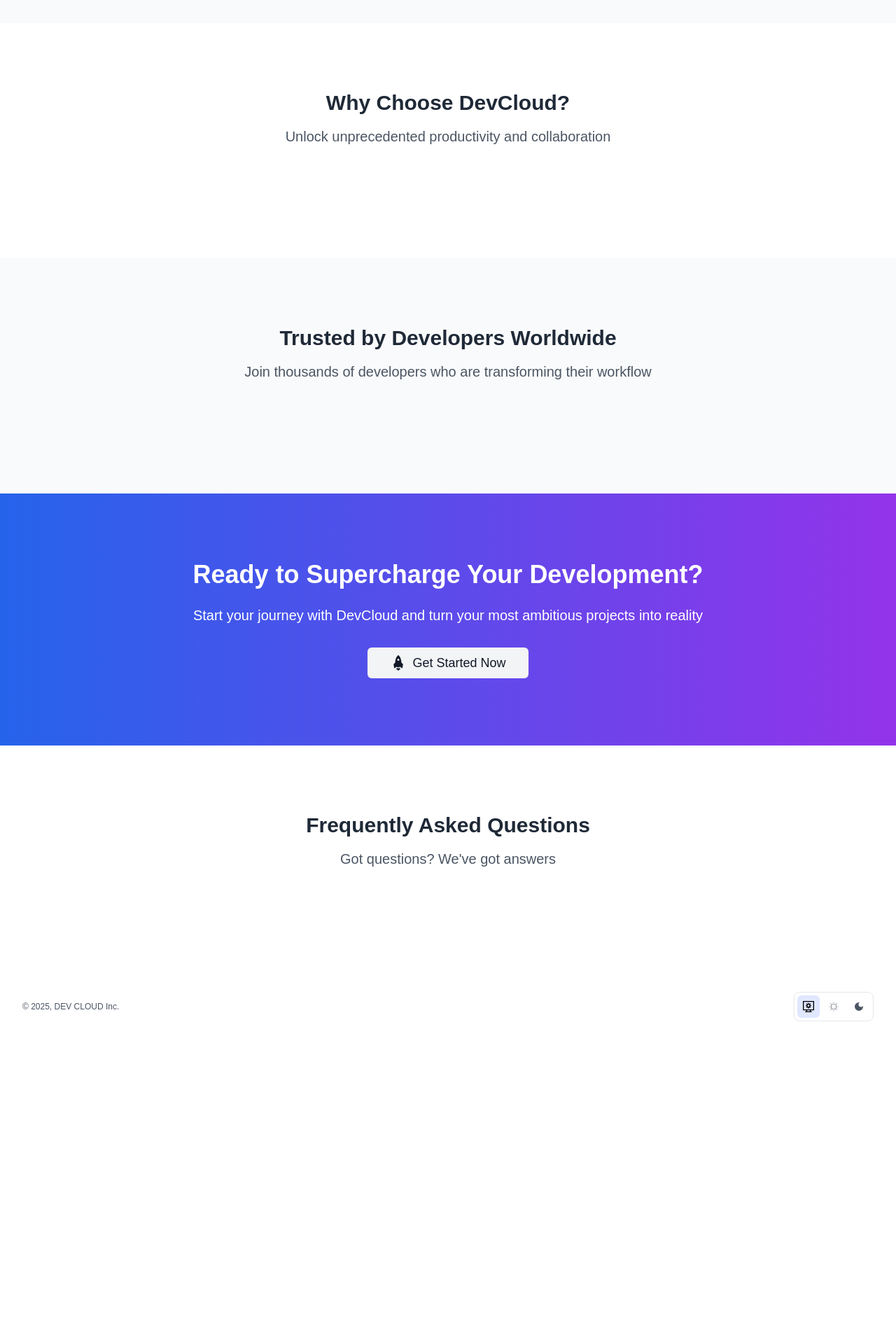
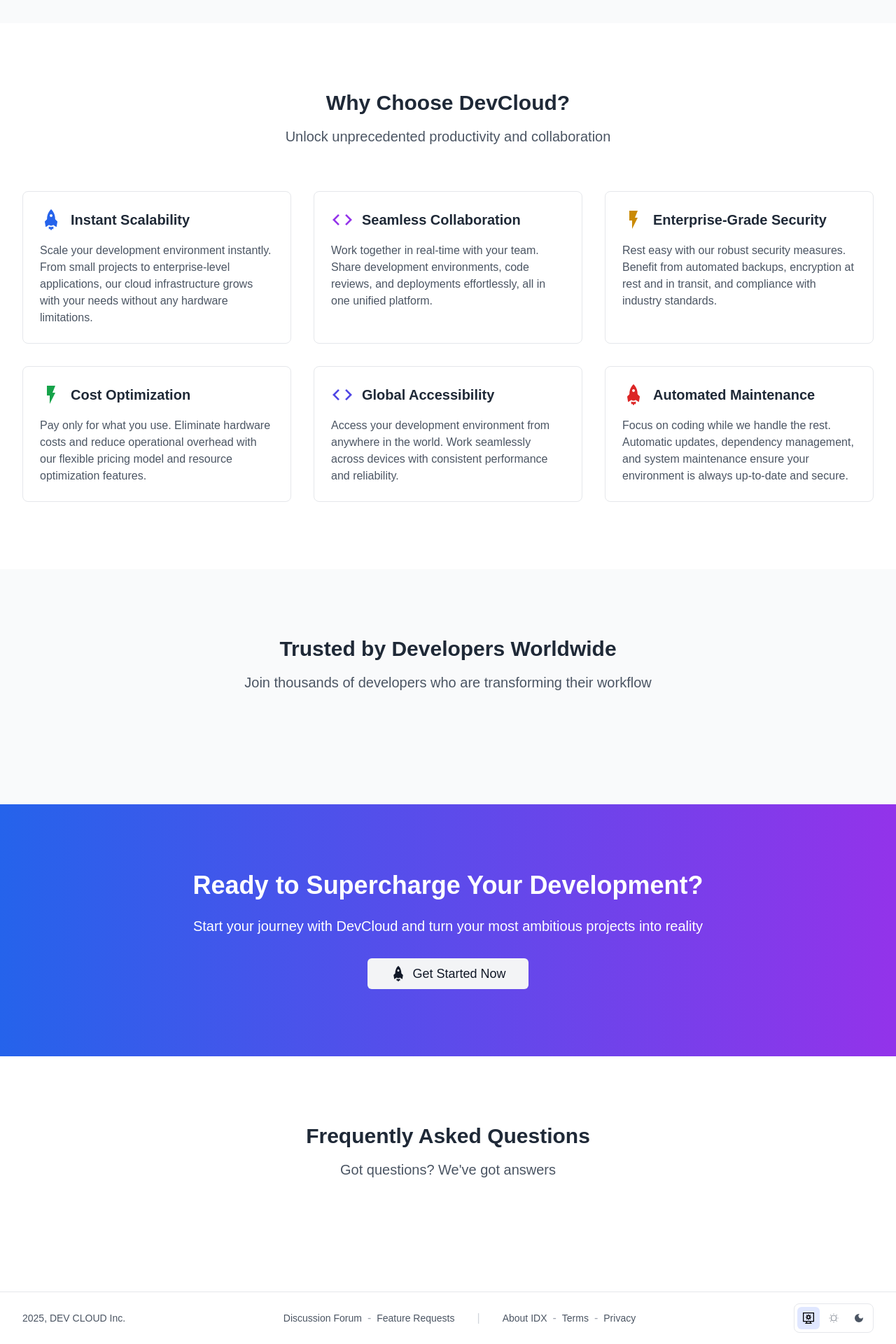
Before and after one commit to zhangyu528/dev-cloud, a Next.js app in the folder frontend/: page / in a window 1280 px wide. Shown: the part 1420-3340 px from the top of the page at 70% size. Before the commit the page ends 2895 px from the top, so only its background shows below. Built offline with nearby package versions, Linux system fonts and the light colour scheme.

Commit message:
add benefit and cta bar

```diff
--- a/frontend/src/app/landing/landingPage.tsx
+++ b/frontend/src/app/landing/landingPage.tsx
@@ -145,7 +145,92 @@
               Unlock unprecedented productivity and collaboration
             </p>
           </div>
-          {/* Benefits grid will be added here */}
+
+          <div className="grid grid-cols-1 md:grid-cols-2 lg:grid-cols-3 gap-8">
+            {/* Scalability */}
+            <div className="p-6 rounded-lg border border-gray-200 dark:border-gray-700 hover:shadow-lg transition-shadow duration-300">
+              <div className="flex items-center mb-4">
+                <IoMdRocket className="w-8 h-8 text-blue-600 dark:text-blue-400" />
+                <h3 className="ml-3 text-xl font-semibold text-gray-800 dark:text-gray-100">
+                  Instant Scalability
+                </h3>
+              </div>
+              <p className="text-gray-600 dark:text-gray-300">
+                Scale your development environment instantly. From small projects to enterprise-level applications,
+                our cloud infrastructure grows with your needs without any hardware limitations.
+              </p>
+            </div>
+
+            {/* Collaboration */}
+            <div className="p-6 rounded-lg border border-gray-200 dark:border-gray-700 hover:shadow-lg transition-shadow duration-300">
+              <div className="flex items-center mb-4">
+                <IoMdCode className="w-8 h-8 text-purple-600 dark:text-purple-400" />
+                <h3 className="ml-3 text-xl font-semibold text-gray-800 dark:text-gray-100">
+                  Seamless Collaboration
+                </h3>
+              </div>
+              <p className="text-gray-600 dark:text-gray-300">
+                Work together in real-time with your team. Share development environments,
+                code reviews, and deployments effortlessly, all in one unified platform.
+              </p>
+            </div>
+
+            {/* Security */}
+            <div className="p-6 rounded-lg border border-gray-200 dark:border-gray-700 hover:shadow-lg transition-shadow duration-300">
+              <div className="flex items-center mb-4">
+                <IoMdFlash className="w-8 h-8 text-yellow-600 dark:text-yellow-400" />
+                <h3 className="ml-3 text-xl font-semibold text-gray-800 dark:text-gray-100">
+                  Enterprise-Grade Security
+                </h3>
+              </div>
+              <p className="text-gray-600 dark:text-gray-300">
+                Rest easy with our robust security measures. Benefit from automated backups,
+                encryption at rest and in transit, and compliance with industry standards.
+              </p>
+            </div>
+
+            {/* Cost Efficiency */}
+            <div className="p-6 rounded-lg border border-gray-200 dark:border-gray-700 hover:shadow-lg transition-shadow duration-300">
+              <div className="flex items-center mb-4">
+                <IoMdFlash className="w-8 h-8 text-green-600 dark:text-green-400" />
+                <h3 className="ml-3 text-xl font-semibold text-gray-800 dark:text-gray-100">
+                  Cost Optimization
+                </h3>
+              </div>
+              <p className="text-gray-600 dark:text-gray-300">
+                Pay only for what you use. Eliminate hardware costs and reduce operational overhead
+                with our flexible pricing model and resource optimization features.
+              </p>
+            </div>
+
+            {/* Global Access */}
+            <div className="p-6 rounded-lg border border-gray-200 dark:border-gray-700 hover:shadow-lg transition-shadow duration-300">
+              <div className="flex items-center mb-4">
+                <IoMdCode className="w-8 h-8 text-indigo-600 dark:text-indigo-400" />
+                <h3 className="ml-3 text-xl font-semibold text-gray-800 dark:text-gray-100">
+                  Global Accessibility
+                </h3>
+              </div>
+              <p className="text-gray-600 dark:text-gray-300">
+                Access your development environment from anywhere in the world. Work seamlessly
+                across devices with consistent performance and reliability.
+              </p>
+            </div>
+
+            {/* Automated Updates */}
+            <div className="p-6 rounded-lg border border-gray-200 dark:border-gray-700 hover:shadow-lg transition-shadow duration-300">
+              <div className="flex items-center mb-4">
+                <IoMdRocket className="w-8 h-8 text-red-600 dark:text-red-400" />
+                <h3 className="ml-3 text-xl font-semibold text-gray-800 dark:text-gray-100">
+                  Automated Maintenance
+                </h3>
+              </div>
+              <p className="text-gray-600 dark:text-gray-300">
+                Focus on coding while we handle the rest. Automatic updates, dependency management,
+                and system maintenance ensure your environment is always up-to-date and secure.
+              </p>
+            </div>
+          </div>
         </div>
       </section>
 
--- a/frontend/src/components/Footer.tsx
+++ b/frontend/src/components/Footer.tsx
@@ -1,15 +1,64 @@
 'use client'
 
 import { ThemeToggle } from '@/components/ThemeToggle'
+import Link from 'next/link'
 
 export default function Footer() {
   return (
-    <footer className="bg-white dark:bg-gray-800 py-4">
-      <div className="max-w-7xl mx-auto px-4 sm:px-6 lg:px-8 flex items-center justify-between">
-        <div className="text-xs text-gray-600 dark:text-gray-400">
-          © 2025, DEV CLOUD Inc.
+    <footer className="bg-white dark:bg-gray-800 py-4 border-t border-gray-200 dark:border-gray-700">
+      <div className="max-w-7xl mx-auto px-4 sm:px-6 lg:px-8">
+        <div className="flex items-center justify-between">
+          <div className="text-sm text-gray-600 dark:text-gray-400">
+            2025, DEV CLOUD Inc.
+          </div>
+
+          <div className="flex items-center space-x-8">
+            {/* First group */}
+            <div className="flex items-center">
+              <Link
+                href="/forum"
+                className="text-sm text-gray-600 hover:text-gray-900 dark:text-gray-400 dark:hover:text-gray-200"
+              >
+                Discussion Forum
+              </Link>
+              <span className="mx-2 text-gray-400 dark:text-gray-600">-</span>
+              <Link
+                href="/features"
+                className="text-sm text-gray-600 hover:text-gray-900 dark:text-gray-400 dark:hover:text-gray-200"
+              >
+                Feature Requests
+              </Link>
+            </div>
+
+            <span className="text-gray-300 dark:text-gray-600">|</span>
+
+            {/* Second group */}
+            <div className="flex items-center">
+              <Link
+                href="/about"
+                className="text-sm text-gray-600 hover:text-gray-900 dark:text-gray-400 dark:hover:text-gray-200"
+              >
+                About IDX
+              </Link>
+              <span className="mx-2 text-gray-400 dark:text-gray-600">-</span>
+              <Link
+                href="/terms"
+                className="text-sm text-gray-600 hover:text-gray-900 dark:text-gray-400 dark:hover:text-gray-200"
+              >
+                Terms
+              </Link>
+              <span className="mx-2 text-gray-400 dark:text-gray-600">-</span>
+              <Link
+                href="/privacy"
+                className="text-sm text-gray-600 hover:text-gray-900 dark:text-gray-400 dark:hover:text-gray-200"
+              >
+                Privacy
+              </Link>
+            </div>
+          </div>
+
+          <ThemeToggle />
         </div>
-        <ThemeToggle />
       </div>
     </footer>
   )
```
